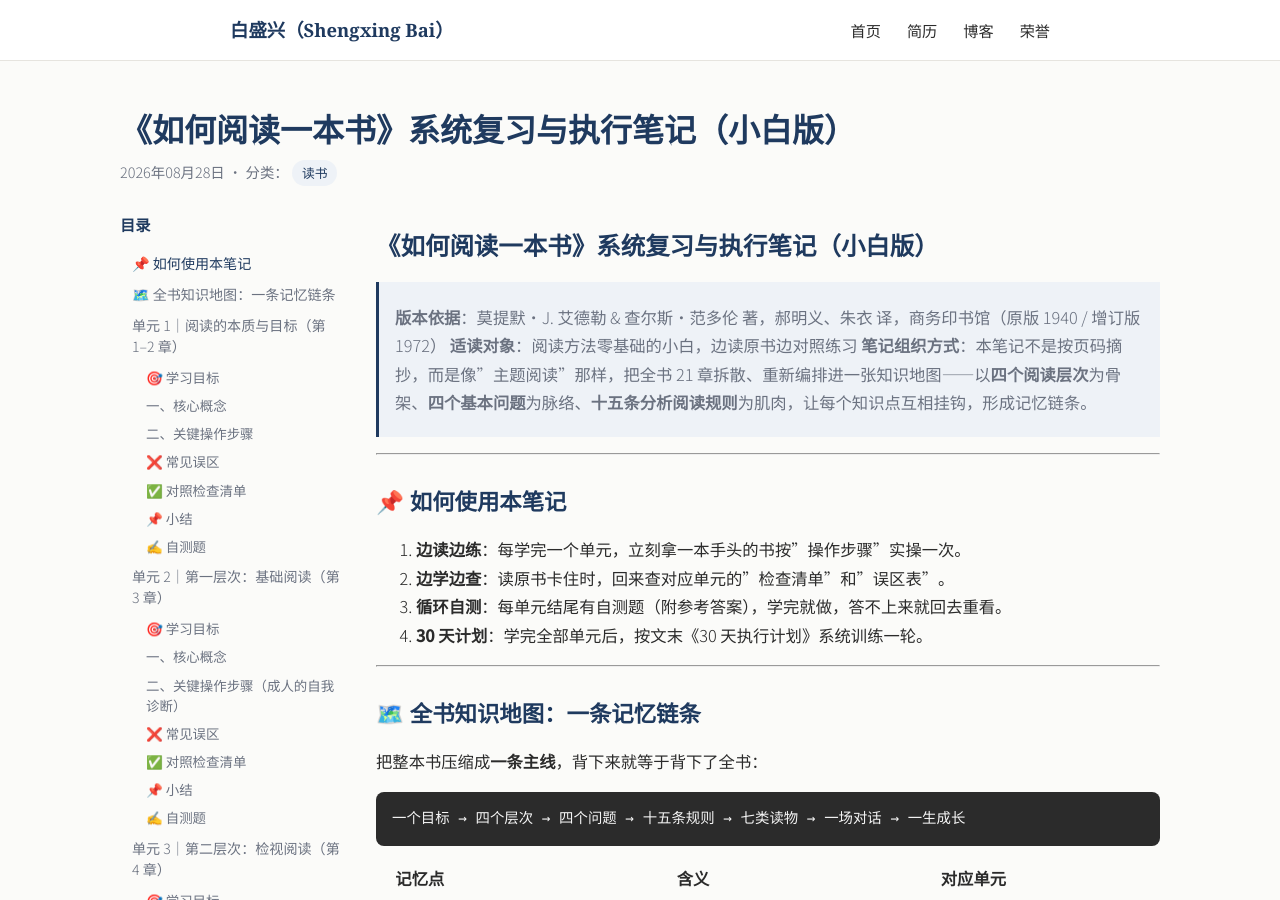
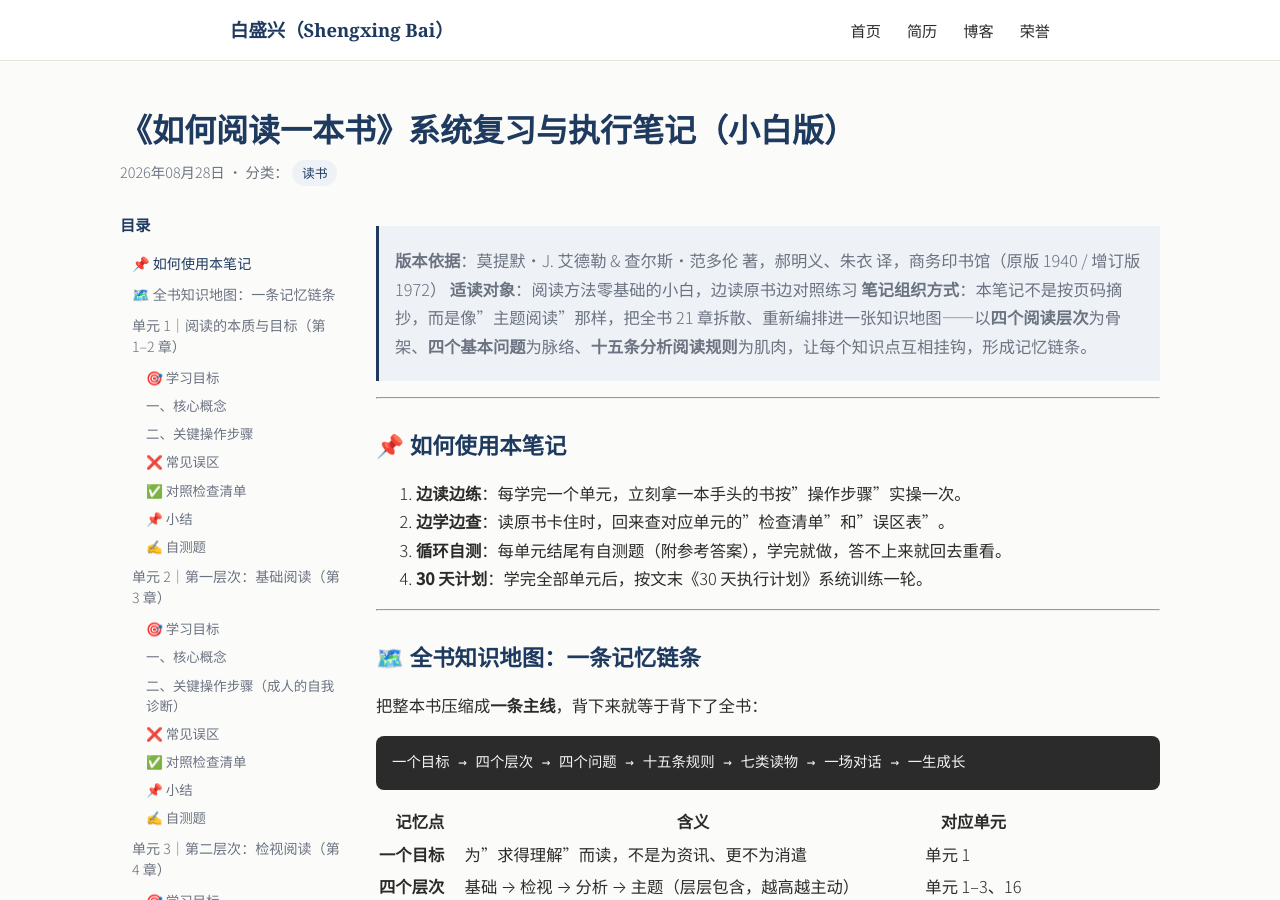
Before and after one commit to shengxingbai/shengxingbai.github.io, a Jekyll site: the page built from _posts/2026-08-28-how2read.md, in a window 1280 px wide and 900 px high. Built offline with Jekyll 4.4.1, drawn with Linux system fonts in a browser that asks for light colours.

Commit message:
如何阅读一本书标题修改

```diff
--- a/_posts/2026-08-28-how2read.md
+++ b/_posts/2026-08-28-how2read.md
@@ -4,8 +4,6 @@ title: "《如何阅读一本书》系统复习与执行笔记（小白版）"
 date: 2026-08-28
 categories: [读书]
 ---
-
-# 《如何阅读一本书》系统复习与执行笔记（小白版）
 
 > **版本依据**：莫提默·J. 艾德勒 & 查尔斯·范多伦 著，郝明义、朱衣 译，商务印书馆（原版 1940 / 增订版 1972）
 > **适读对象**：阅读方法零基础的小白，边读原书边对照练习
```
